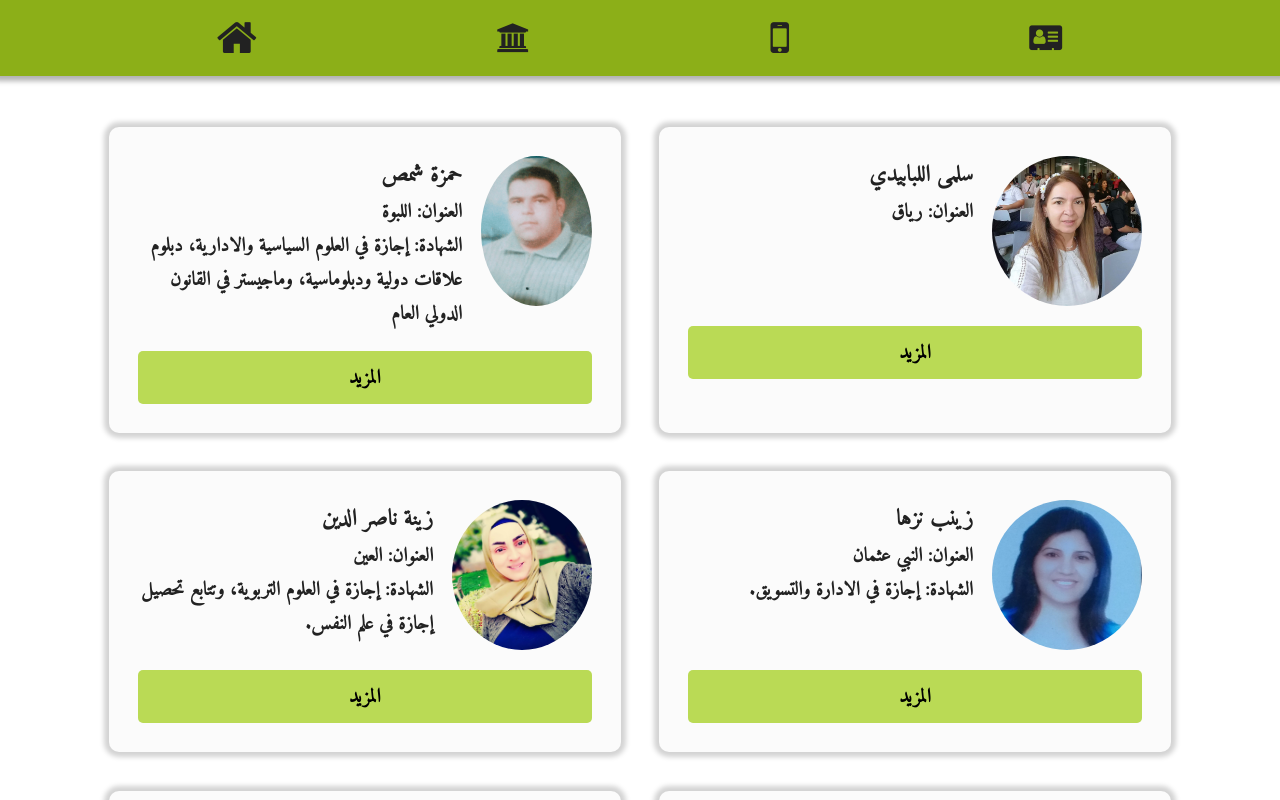
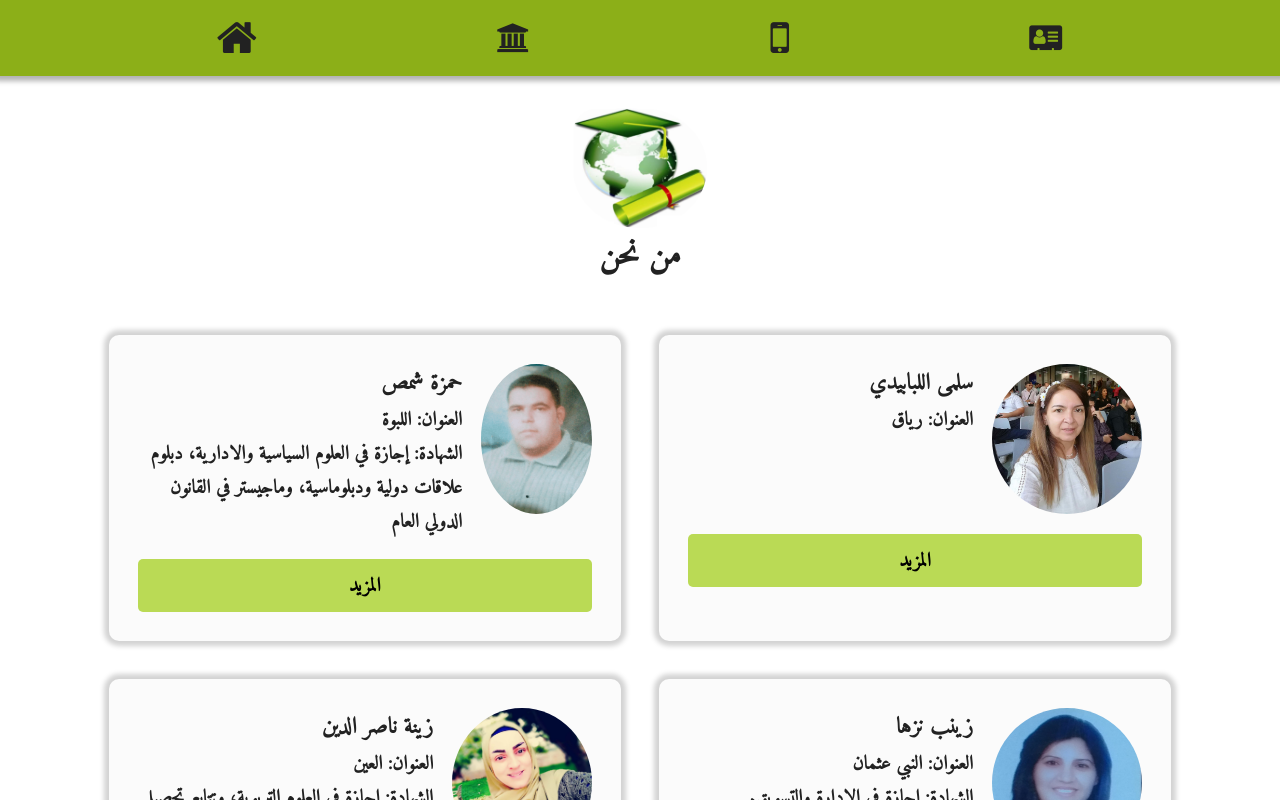
Before and after one commit to systemry420/ng-kyrwn, an Angular app: page /staff in a window 1280 px wide. Shown: the top 800 px of the page. Built offline with nearby package versions, Linux system fonts and the light colour scheme.

Commit message:
fix the centering of sections

```diff
--- a/src/app/app.component.html
+++ b/src/app/app.component.html
@@ -9,6 +9,4 @@
   </ul>
 </nav>
 
-<main>
-  <router-outlet></router-outlet>
-</main>
+<router-outlet></router-outlet>
--- a/src/app/pages/about/about.component.css
+++ b/src/app/pages/about/about.component.css
@@ -15,5 +15,5 @@
 }
 
 .about p {
-  margin: 1em 0;
+  margin: 1em;
 }
--- a/src/app/pages/about/about.component.html
+++ b/src/app/pages/about/about.component.html
@@ -1,3 +1,4 @@
+<main>
   <div id="image">
     <img src="../../../assets/images/logo.jpg" class="img"  height="120" />
     <h1 style="text-align: center;">عن المعهد</h1>
@@ -21,3 +22,4 @@
         في معهدنا ، نعمل باستمرار للتعاون مع منظمات محلية وعالمية، من أجل تعزيز فهمنا لتنمية المجتمعات ، وتوفير تعليم ومعرفة أفضل للناس.
     </p>
   </div>
+</main>
--- a/src/app/pages/contact/contact.component.html
+++ b/src/app/pages/contact/contact.component.html
@@ -1,3 +1,4 @@
+<main>
   <div id="image">
     <img src="../../../assets/images/logo.jpg" class="img"  height="120" />
     <h1 style="text-align: center;">تواصل معنا</h1>
@@ -13,3 +14,5 @@
     <h3 style="text-align: center; margin: .2em;"> naserdin420@gmail.com </h3>
 
   </div>
+
+</main>
--- a/src/app/pages/staff/staff.component.html
+++ b/src/app/pages/staff/staff.component.html
@@ -1,3 +1,9 @@
+<main>
+  <div id="image">
+    <img src="../../../assets/images/logo.jpg" class="img"  height="120" />
+    <h1 style="text-align: center;">من نحن</h1>
+  </div>
+
   <div class="staff">
     <section *ngFor="let s of staff;">
       <div class="info">
@@ -15,3 +21,4 @@
       </p>
     </section>
   </div>
+</main>
--- a/src/styles.css
+++ b/src/styles.css
@@ -95,7 +95,7 @@ main {
     box-shadow: 0 0 5px 5px rgba(0, 0, 0, 0.25);
     overflow: hidden;
     margin: 2em auto;
-    /* font-family: amiri; */
+    font-family: amiri;
 }
 
 #quiz {
```
Lines whose indentation alone changed are shown as unchanged.
